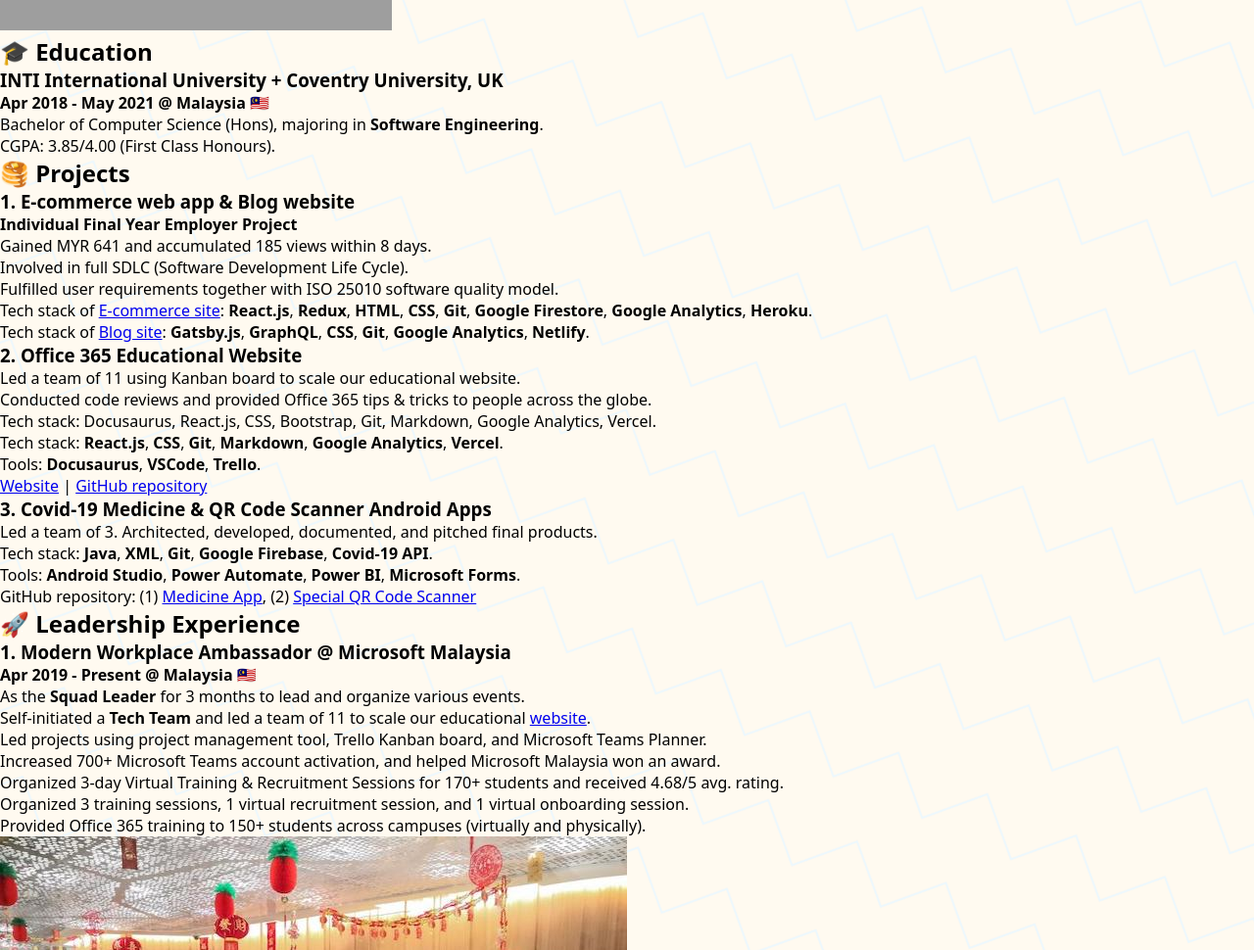
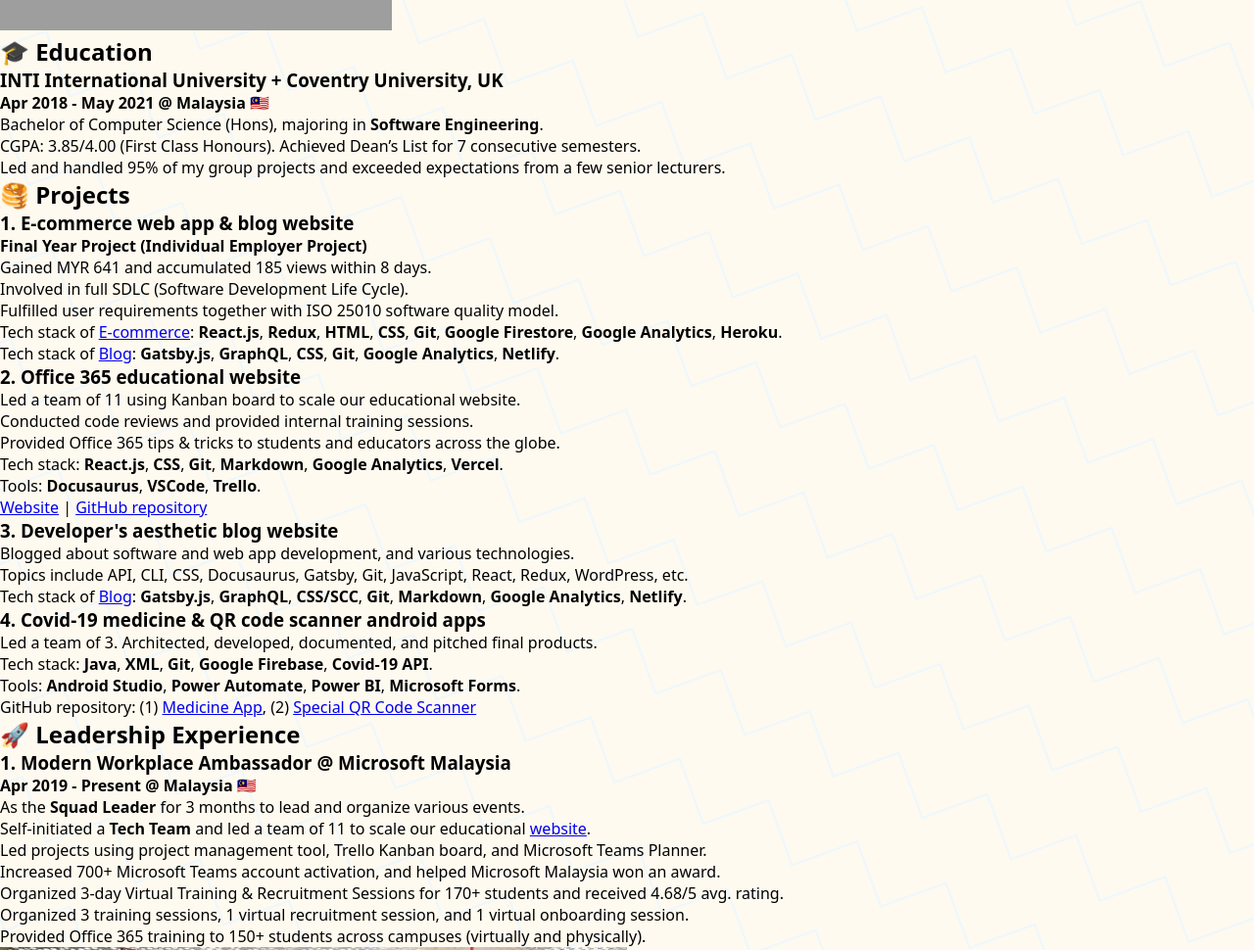
Before and after one commit to yeehanchung/yeehanchung.com, a Gatsby site: page /resume in a window 1280 px wide. Shown: the part 459-1429 px from the top of the page at 98% size. Built offline with nearby package versions, Linux system fonts and the light colour scheme; Gatsby itself is replaced by a stand-in of ours; grey boxes are pictures that could not be loaded.

Commit message:
docs: update resume

```diff
--- a/src/components/Author.js
+++ b/src/components/Author.js
@@ -1,5 +1,5 @@
 import React from 'react';
-import { A } from '../elements';
+import {A} from '../elements';
 import YeeHanChung from '../img/yee-han-chung.jpeg';
 import styles from '../styles/author.module.css';
 
@@ -20,6 +20,7 @@
             </A>
             .
           </p>
+          <div style={{marginBottom: '0.5rem'}}>
             <A
               href="https://github.com/cyeehan"
               rel="noopener noreferrer"
@@ -34,6 +35,8 @@
               LinkedIn
             </A>
           </div>
+          <p>+6 017 857 8815</p>
+        </div>
       </div>
     </div>
   );
--- a/src/pages/resume.mdx
+++ b/src/pages/resume.mdx
@@ -1,7 +1,7 @@
 ---
 title: 📋 Resume
 slug: /
-date: 2021-03-04
+date: 2021-03-11
 excerpt: wsa
 tag: resume
 ---
@@ -12,10 +12,10 @@
 
 #### Jan 2021 - Present @ Malaysia 🇲🇾
 
-- Actively involved in E-commerce software and web apps development in the core team.
+- Actively involved in E-commerce software and web app development in the core team.
 - Integrated API, write clean and reusable codes.
-- Conducted code reviews and supported System Integration Testing.
 - Wrote documentation (database schema, REST API, and new implementations).
+- Conducted code reviews, and supported UAT (User Acceptance Testing) and SIT (System Integration Testing).
 - Tech stack: **WordPress** (**PHP**, **JavaScript**, **jQuery/Ajax**), **Express.js** (**Node.js**), **Git**, **REST API**, **MySQL**.
 
 ![Internship at Fusionex International](../img/fusionex-and-yeehan.png)
@@ -29,32 +29,39 @@
 #### Apr 2018 - May 2021 @ Malaysia 🇲🇾
 
 - Bachelor of Computer Science (Hons), majoring in **Software Engineering**.
-- CGPA: 3.85/4.00 (First Class Honours).
+- CGPA: 3.85/4.00 (First Class Honours). Achieved Dean’s List for 7 consecutive semesters.
+- Led and handled 95% of my group projects and exceeded expectations from a few senior lecturers.
 
 <!-- Projects -->
 
 ## 🥞 Projects
 
-### 1. E-commerce web app & Blog website
+### 1. E-commerce web app & blog website
 
-#### Individual Final Year Employer Project
+#### Final Year Project (Individual Employer Project)
 
 - Gained MYR 641 and accumulated 185 views within 8 days.
 - Involved in full SDLC (Software Development Life Cycle).
 - Fulfilled user requirements together with ISO 25010 software quality model.
--	Tech stack of [E-commerce site](http://www.sausagekl.com/): **React.js**, **Redux**, **HTML**, **CSS**, **Git**, **Google Firestore**, **Google Analytics**, **Heroku**.
--	Tech stack of [Blog site](https://blog.sausagekl.com/): **Gatsby.js**, **GraphQL**, **CSS**, **Git**, **Google Analytics**, **Netlify**.
+-	Tech stack of [E-commerce](http://www.sausagekl.com/): **React.js**, **Redux**, **HTML**, **CSS**, **Git**, **Google Firestore**, **Google Analytics**, **Heroku**.
+-	Tech stack of [Blog](https://blog.sausagekl.com/): **Gatsby.js**, **GraphQL**, **CSS**, **Git**, **Google Analytics**, **Netlify**.
 
-### 2. Office 365 Educational Website
+### 2. Office 365 educational website
 
 - Led a team of 11 using Kanban board to scale our educational website.
-- Conducted code reviews and provided Office 365 tips & tricks to people across the globe.
-- Tech stack: Docusaurus, React.js, CSS, Bootstrap, Git, Markdown, Google Analytics, Vercel.
+- Conducted code reviews and provided internal training sessions.
+- Provided Office 365 tips & tricks to students and educators across the globe.
 - Tech stack: **React.js**, **CSS**, **Git**, **Markdown**, **Google Analytics**, **Vercel**.
 - Tools: **Docusaurus**, **VSCode**, **Trello**.
 - [Website](https://modern-workplace-squad.netlify.app/) | [GitHub repository](https://github.com/cyeehan/modern-workplace-squad)
 
-### 3. Covid-19 Medicine & QR Code Scanner Android Apps
+### 3. Developer's aesthetic blog website
+
+- Blogged about software and web app development, and various technologies.
+- Topics include API, CLI, CSS, Docusaurus, Gatsby, Git, JavaScript, React, Redux, WordPress, etc.
+- Tech stack of [Blog](https://yeehan.dev/): **Gatsby.js**, **GraphQL**, **CSS/SCC**, **Git**, **Markdown**, **Google Analytics**, **Netlify**.
+
+### 4. Covid-19 medicine & QR code scanner android apps
 
 - Led a team of 3. Architected, developed, documented, and pitched final products.
 - Tech stack: **Java**, **XML**, **Git**, **Google Firebase**, **Covid-19 API**.
@@ -122,8 +129,7 @@
 ### 2. 1st Runner Up in Coca-Cola Automation Employer Project (2020)
 
 - As the **team lead**, **full-stack developer**, and **presenter**.
-- Developed 2 attractive landing pages.
-- Digitised 20+ physical registration forms.
+- Developed 2 attractive landing pages and digitised 20+ physical registration forms.
 - Developed a login system and an administrative dashboard with CRUD operations.
 - Pitched final system to Coca-Cola Malaysia Managing Director and employers.
 - Tech stack: **HTML**, **CSS**, **SQL**, **PHP**, **Bootstrap**, **phpMyAdmin**, **PhpStorm**.
```
Lines whose indentation alone changed are shown as unchanged.
